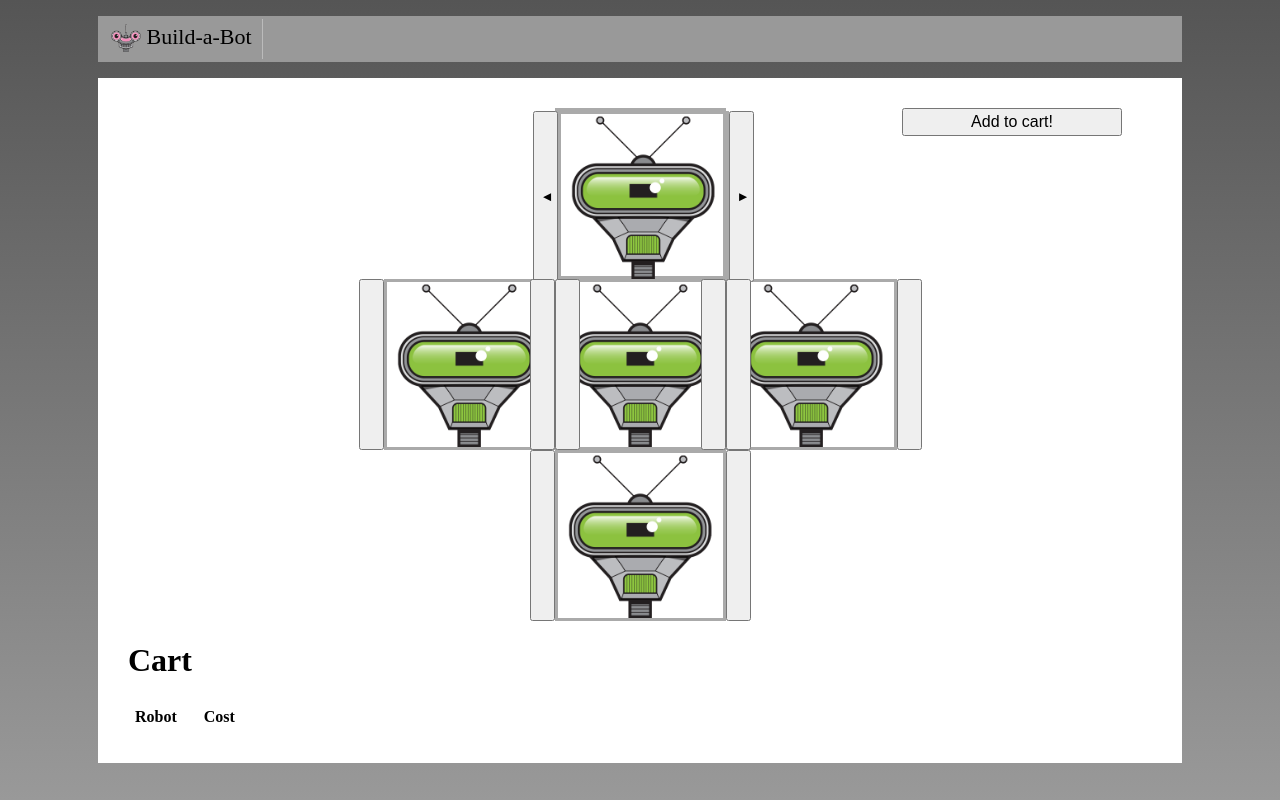
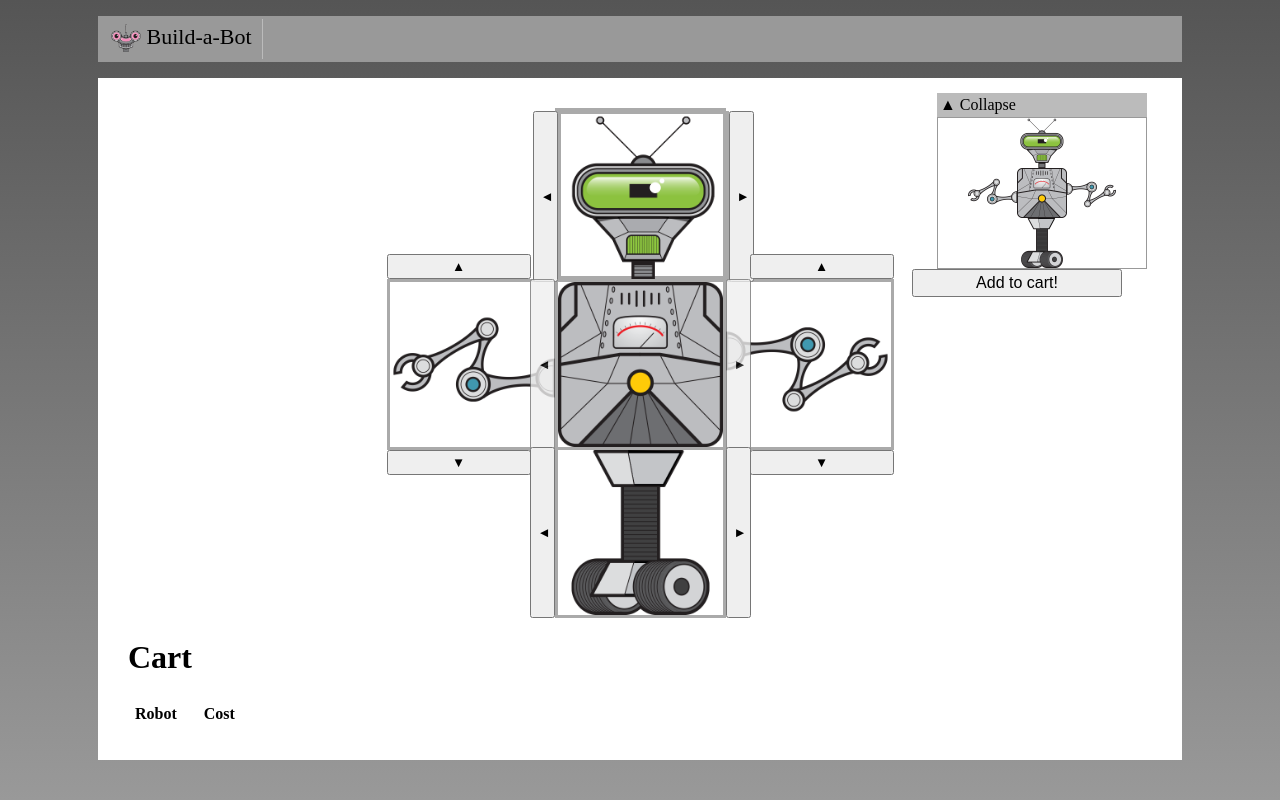
Before and after one commit to HyperVaz/build-a-bot-Vue, a Vue app: page / in a window 1280 px wide. Built offline with nearby package versions, Linux system fonts and the light colour scheme.

Commit message:
baracuda

```diff
--- /dev/null
+++ b/src/shared/CollapsibleSection.vue
@@ -0,0 +1,26 @@
+<template>
+  <div>
+    <div class="header">
+      <span v-if="open" @click="open = !open">&#x25B2; Collapse</span>
+      <span v-if="!open" @click="open = !open">&#x25BC; Expand</span>
+    </div>
+    <slot v-if="open"></slot>
+  </div>
+</template>
+
+<script>
+export default {
+  name: 'CollapsibleSection',
+  data() {
+    return { open: true };
+  },
+};
+</script>
+
+<style scoped>
+.header {
+  background-color: #bbb;
+  padding: 3px;
+  cursor: pointer;
+}
+</style>
```
Also changed, not shown: src/build/PartSelector.vue, src/build/RobotBuilder.vue.
